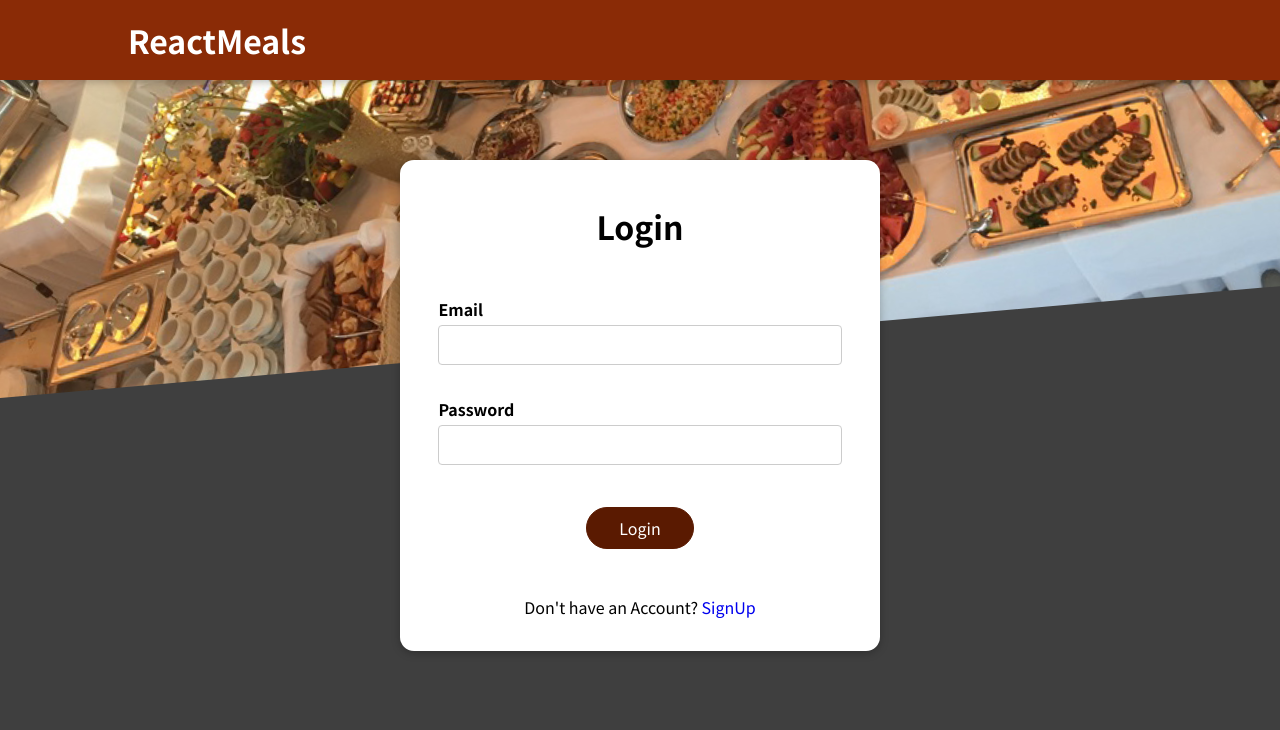
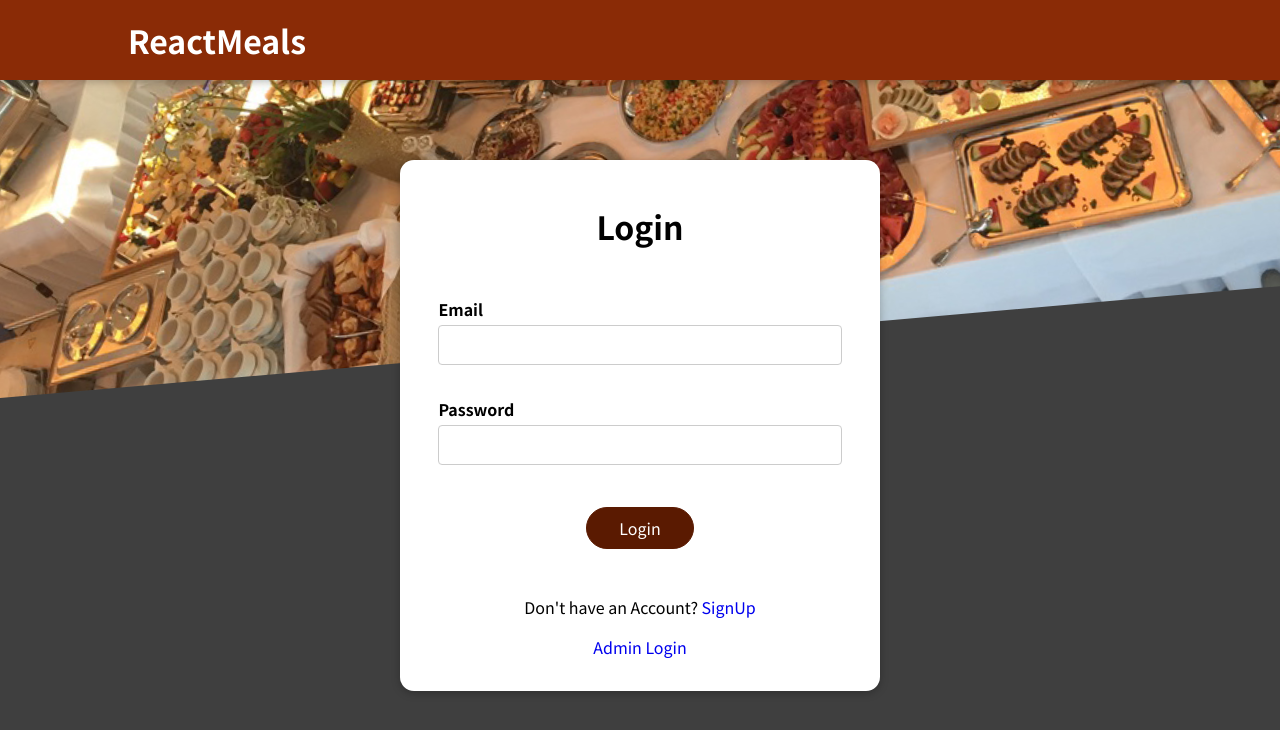
Before and after one commit to MayankBhadeshiya/foodorder, a React (Create React App) app: page / in a window 1280 px wide. Shown: the top 730 px of the page. Built offline with nearby package versions, Linux system fonts and the light colour scheme.

Commit message:
Update Login.js

```diff
--- a/src/components/Login/Login.js
+++ b/src/components/Login/Login.js
@@ -128,6 +128,9 @@
                     <div style={{textAlign:"center"}}>
                         <p>Don't have an Account? <Link to="/SignUp" style={{textDecoration:"none"}}>SignUp</Link></p>
                     </div>
+                    <div style={{textAlign:"center"}}>
+                        <p><Link to="/Admin" style={{textDecoration:"none"}}>Admin Login</Link></p>
+                    </div>
                 </Card>
             </section>
         </div>
```
